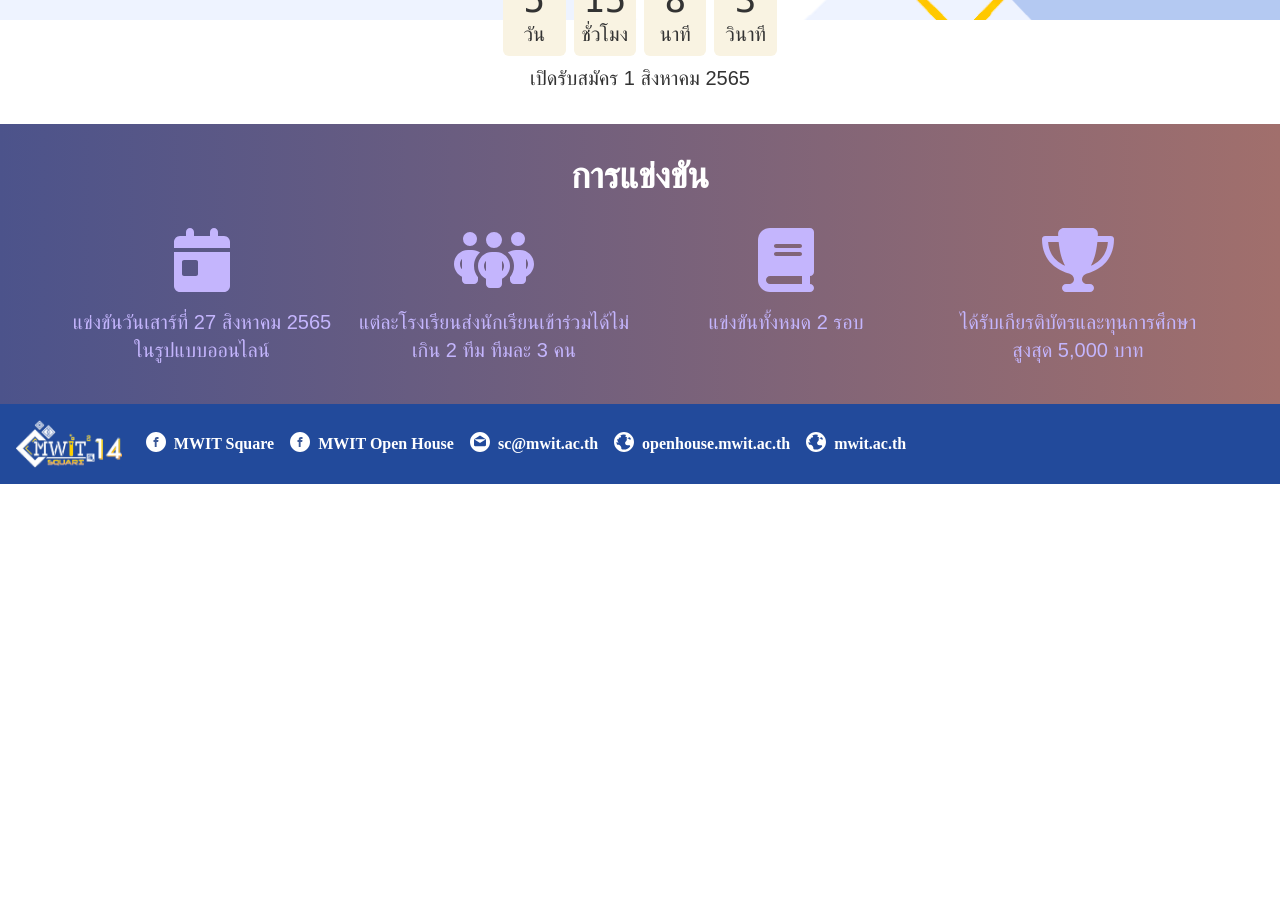
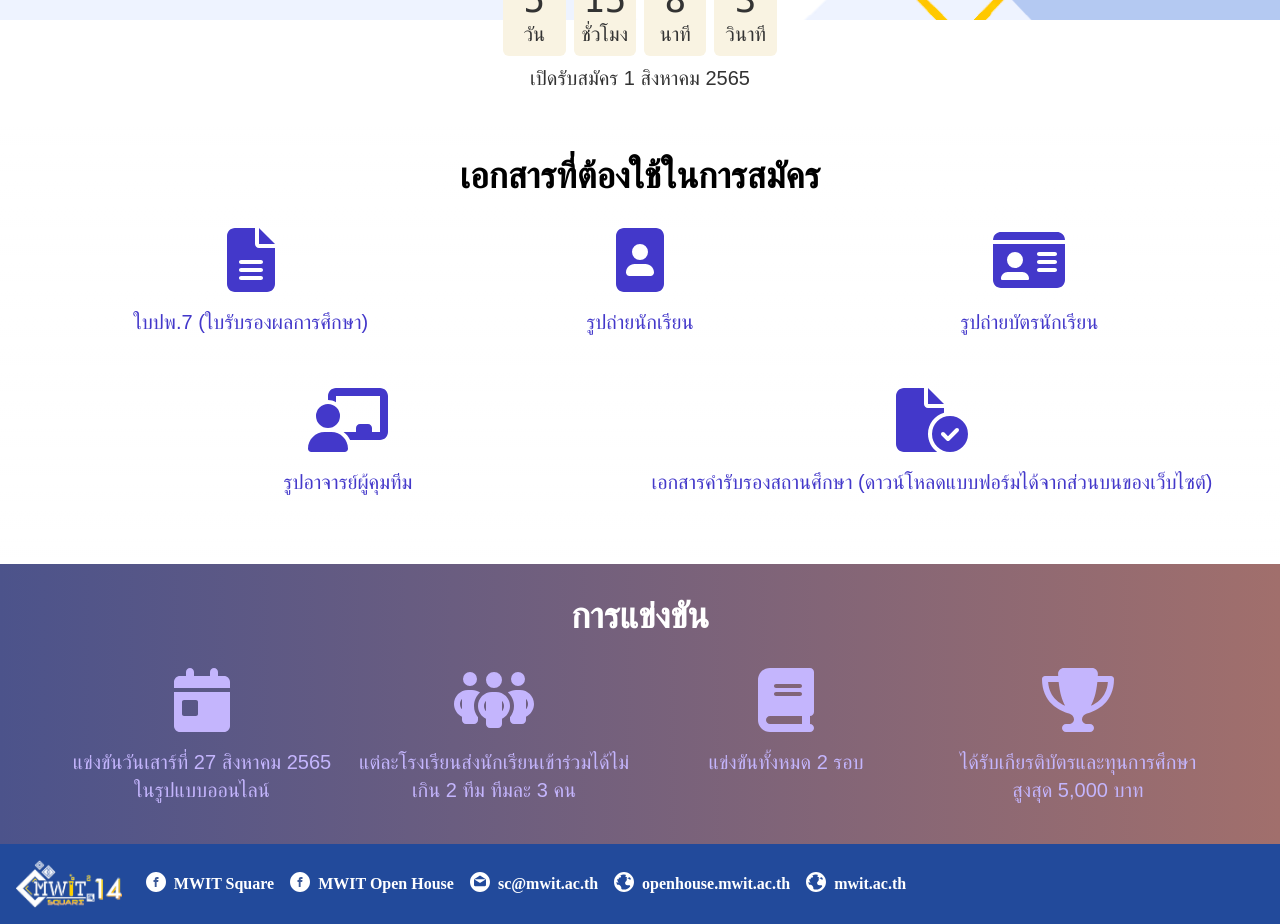
Before and after one commit to Chainxc/square1, a Next.js app: page / in a window 1280 px wide. Shown: the part 780-1704 px from the top of the page. Before the commit the page ends 1264 px from the top, so only its background shows below. Built offline with nearby package versions, Linux system fonts and the light colour scheme; a web font is replaced by a local one.

Commit message:
add req doc info

```diff
--- /dev/null
+++ b/babel-plugin-macros.config.js
@@ -0,0 +1,5 @@
+module.exports = {
+    'fontawesome-svg-core': {
+        'license': 'free'
+    }
+}
--- /dev/null
+++ b/babel.config.js
@@ -0,0 +1,5 @@
+module.exports = function(api) {
+    return {
+        plugins: ['macros'],
+    }
+}
--- a/package.json
+++ b/package.json
@@ -10,8 +10,11 @@
   },
   "dependencies": {
     "@fortawesome/fontawesome-svg-core": "^6.1.2",
+    "@fortawesome/free-brands-svg-icons": "^6.1.2",
+    "@fortawesome/free-regular-svg-icons": "^6.1.2",
     "@fortawesome/free-solid-svg-icons": "^6.1.2",
     "@fortawesome/react-fontawesome": "^0.2.0",
+    "babel-plugin-macros": "^3.1.0",
     "daisyui": "^2.20.0",
     "next": "12.2.3",
     "react": "18.2.0",
--- a/pages/index.jsx
+++ b/pages/index.jsx
@@ -7,7 +7,13 @@ import {
   faBook,
   faTrophy,
   faCalendarDay,
+  faFileLines,
+  faImagePortrait,
+  faIdCard,
+  faChalkboardTeacher,
+  faFileCircleCheck,
 } from '@fortawesome/free-solid-svg-icons'
+import { faFileWord, faFilePdf } from '@fortawesome/free-regular-svg-icons'
 
 const share = [
   {
@@ -53,6 +59,29 @@ const ctInfo = [
   {
     icon: faTrophy,
     text: 'ได้รับเกียรติบัตรและทุนการศึกษาสูงสุด 5,000 บาท',
+  },
+]
+
+const doc = [
+  {
+    icon: faFileLines,
+    text: 'ใบปพ.7 (ใบรับรองผลการศึกษา)',
+  },
+  {
+    icon: faImagePortrait,
+    text: 'รูปถ่ายนักเรียน',
+  },
+  {
+    icon: faIdCard,
+    text: 'รูปถ่ายบัตรนักเรียน',
+  },
+  {
+    icon: faChalkboardTeacher,
+    text: 'รูปอาจารย์ผู้คุมทีม',
+  },
+  {
+    icon: faFileCircleCheck,
+    text: 'เอกสารคำรับรองสถานศึกษา (ดาวน์โหลดแบบฟอร์มได้จากส่วนบนของเว็บไซต์)',
   },
 ]
 
@@ -205,7 +234,7 @@ export default function Home() {
                     target='_blank'
                     rel='noopener noreferrer'
                   >
-                    <img src='icon/wordicon.svg' className='w-4 md:w-6' />
+                    <FontAwesomeIcon icon={faFileWord} className='h-6' />
                     .docx
                   </a>
                 </li>
@@ -216,7 +245,7 @@ export default function Home() {
                     target='_blank'
                     rel='noopener noreferrer'
                   >
-                    <img src='icon/pdficon.svg' className='w-4 md:w-6' />
+                    <FontAwesomeIcon icon={faFilePdf} className='h-6' />
                     .pdf
                   </a>
                 </li>
@@ -273,6 +302,35 @@ export default function Home() {
               </span>
             </div>
           </div>
+
+          <div className='w-full bg-gradient-to-b from-transparent to-white/80 p-4 md:p-8'>
+            <div className='flex flex-wrap gap-2 justify-center'>
+              <span className='text-center text-lg md:text-2xl lg:text-4xl text-black font-bold font-IBMPlex'>
+                เอกสารที่ต้องใช้ในการสมัคร
+              </span>
+              <div className='w-full' />
+              <div className='grid grid-cols-1 sm:grid-cols-2 md:grid-cols-6 w-full max-w-7xl pt-4 px-8 gap-4'>
+                {doc.map((t, idx) => (
+                  <div
+                    className={
+                      (idx < 3
+                        ? 'md:col-span-2'
+                        : idx === 4
+                        ? 'sm:col-span-2 md:col-span-3'
+                        : 'md:col-span-3') +
+                      ' grid grid-rows-2 justify-items-center gap-y-4 hover:scale-105 transition-all duration-200 text-indigo-700 hover:text-indigo-900'
+                    }
+                    key={idx}
+                  >
+                    <FontAwesomeIcon icon={t.icon} className='h-16' />
+                    <div className='text-center text-sm md:text-base lg:text-xl font-IBMPlexLoop'>
+                      {t.text}
+                    </div>
+                  </div>
+                ))}
+              </div>
+            </div>
+          </div>
           <div className='w-full bg-gradient-to-r from-pa to-pb p-4 md:p-8'>
             <div className='flex flex-wrap gap-2 justify-center'>
               <span className='text-center text-lg md:text-2xl lg:text-4xl text-white font-bold font-IBMPlex'>
```
Also changed, not shown: 2 other files (tests, documents, lock files or other folders).
